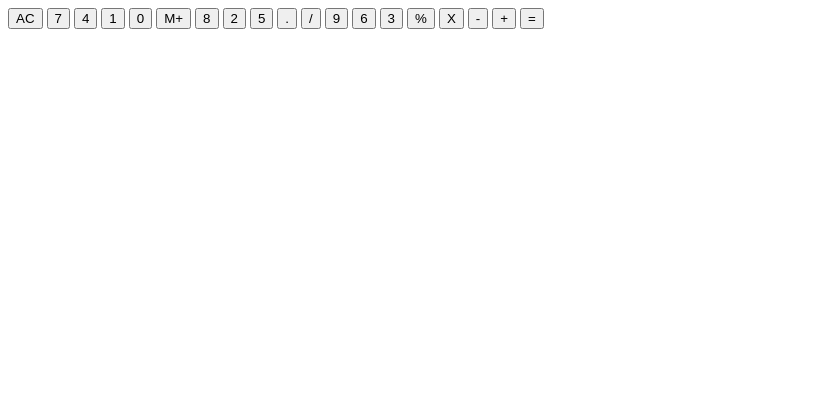
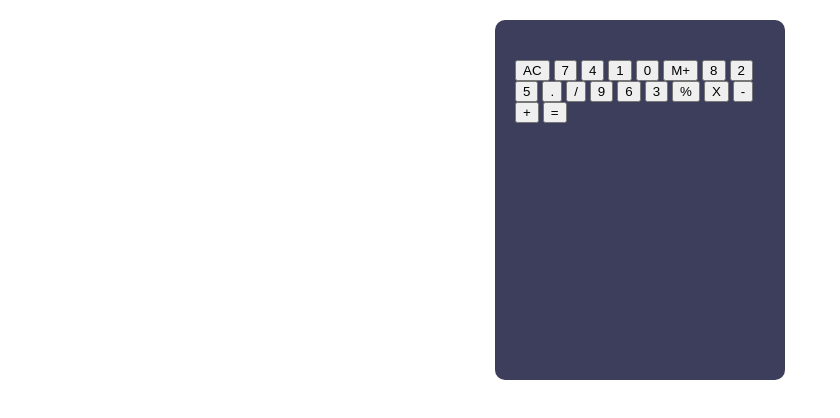
Before and after one commit to janhvibadwaik/Assignment-14_Calculator, a plain HTML site: page index.html in a window 1280 px wide. Shown: the whole page, without its empty margins (0-840 px from the left). Drawn offline with Linux system fonts and the light colour scheme.

Commit message:
calculator body added

```diff
--- a/index.html
+++ b/index.html
@@ -4,6 +4,18 @@
     <meta charset="UTF-8">
     <meta name="viewport" content="width=device-width, initial-scale=1.0">
     <title>Calculator</title>
+    <style>
+        .calculator-body{
+            height:300px;
+            width:250px;
+            background-color: #3d3d5c;
+            margin:20px auto;
+            border-radius:10px;
+            padding:20px;
+            padding-top:40px;
+        }
+
+    </style>
 </head>
 <body>
     <div class="calculator-body">
```
